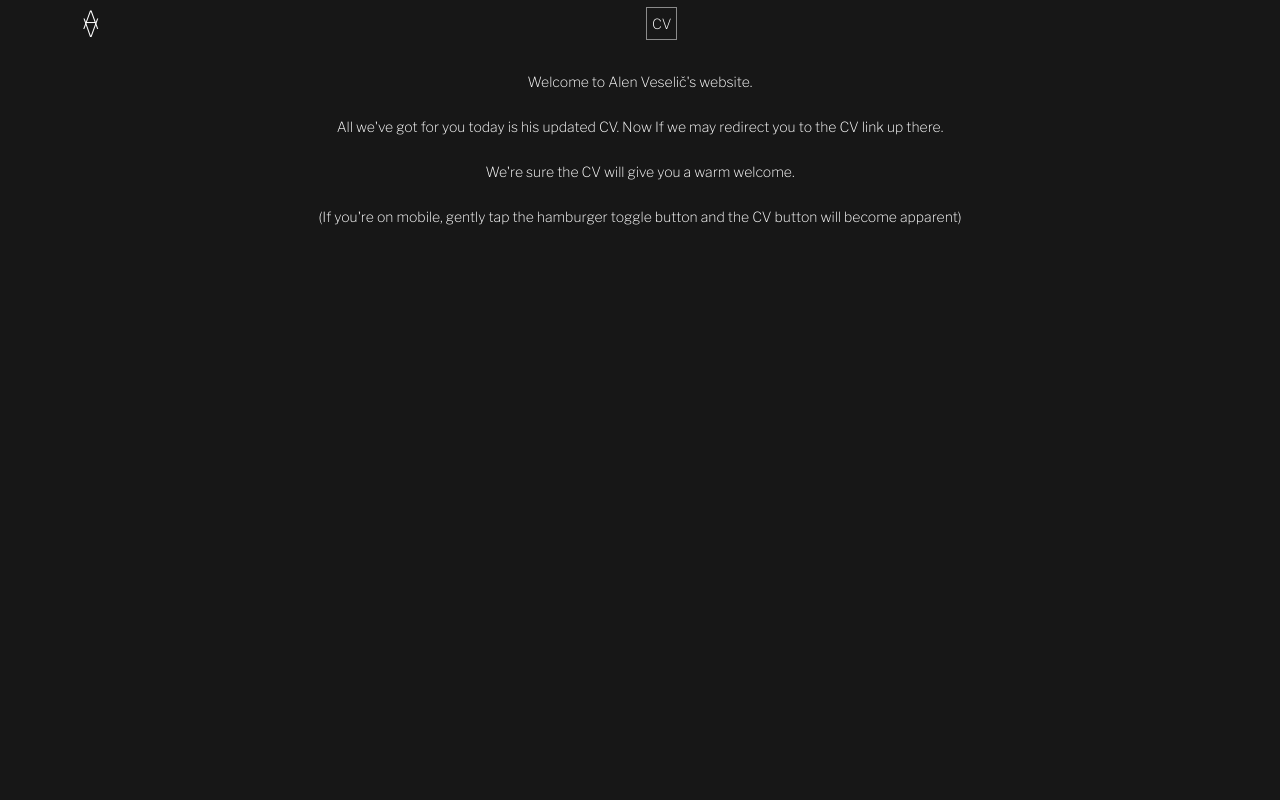
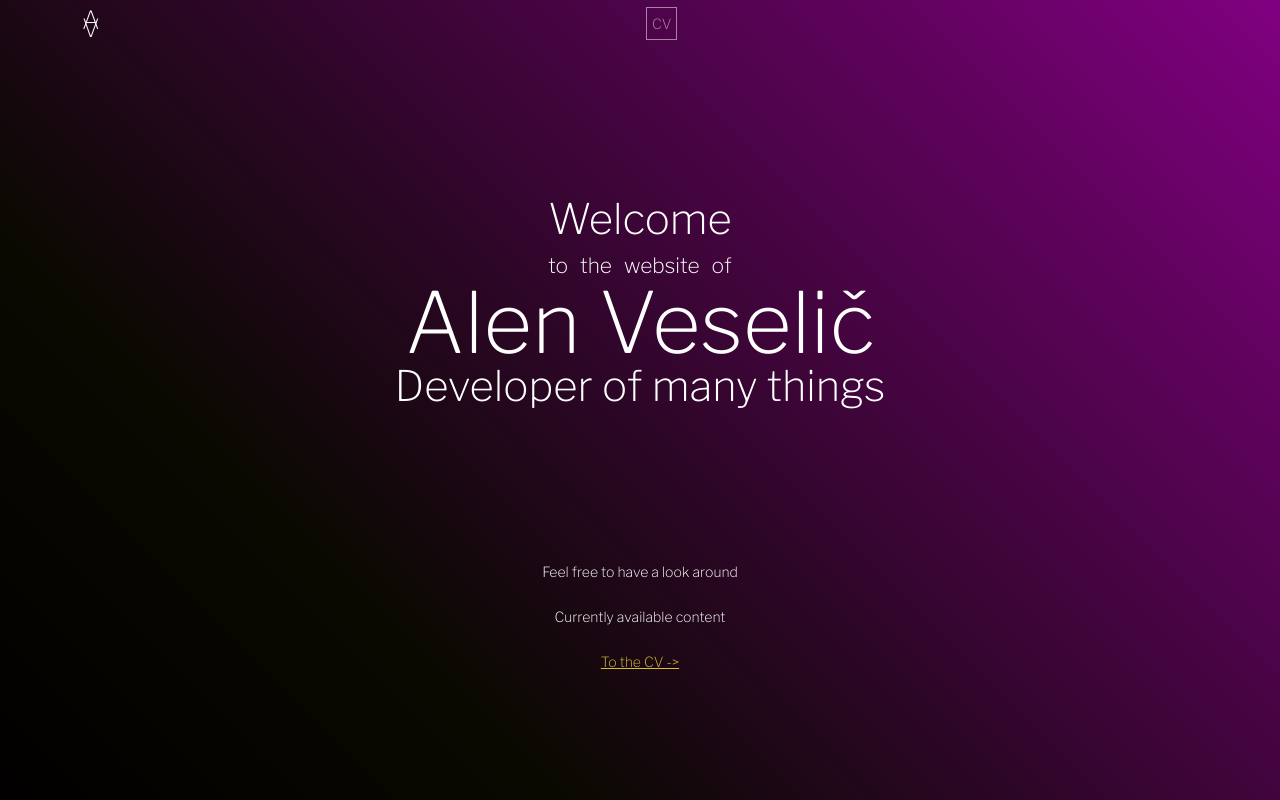
Before and after one commit to AlenVeselic/Angular-Portfolio, an Angular app: page / in a window 1280 px wide. Built offline with nearby package versions, Linux system fonts and the light colour scheme.

Commit message:
Had a little fun with gradient transition

```diff
--- a/src/app/app.routes.ts
+++ b/src/app/app.routes.ts
@@ -13,7 +13,7 @@ export const routes: Routes = [
     component: IntroComponent,
     data: {
       animation: 'HomePage',
-      bodyClass: 'regular',
+      bodyClass: 'blue-gradient',
       CVLinkClass: 'expose',
     },
   },
--- a/src/app/intro/intro.component.html
+++ b/src/app/intro/intro.component.html
@@ -1,14 +1,21 @@
 <main class="main" style="flex-direction: column">
+  <div class="hero">
+    <div class="inner-hero-wrapper">
+      <div class="inner-hero">
+        <div class="text-wrapper">
+          <div class="top-text">
+            <p class="welcome">Welcome</p>
+            <p class="to d-block w-100">to the website of</p>
+          </div>
+          <p class="name">Alen Veselič</p>
+          <p class="title">Developer of many things</p>
+        </div>
+      </div>
+    </div>
+  </div>
   <div class="content">
-    <p>Welcome to Alen Veselič's website.</p>
-    <p>
-      All we've got for you today is his updated CV. Now If we may redirect you
-      to the CV link up there.
-    </p>
-    <p>We're sure the CV will give you a warm welcome.</p>
-    <p>
-      (If you're on mobile, gently tap the hamburger toggle button and the CV
-      button will become apparent)
-    </p>
+    <p>Feel free to have a look around</p>
+    <p>Currently available content</p>
+    <a [routerLink]="['/cv']" routerLinkActive="active"><p>To the CV -></p></a>
   </div>
 </main>
--- a/src/app/intro/intro.component.scss
+++ b/src/app/intro/intro.component.scss
@@ -0,0 +1,72 @@
+.hero {
+  height: 60vh;
+  width: 100%;
+  margin-top: 10px;
+
+  .inner-hero-wrapper {
+    //background: url("https://picsum.photos/2000/800");
+
+    background-size: 200%;
+    background-position: -100%;
+
+    transition: transform 1s;
+    //animation: scrolling 50s linear infinite;
+    height: 100%;
+
+    display: flex;
+    align-items: center;
+    flex-direction: column;
+    justify-content: center;
+  }
+  .inner-hero {
+    width: 50%;
+    height: 100%;
+
+    display: flex;
+    align-items: center;
+    flex-direction: column;
+    justify-content: center;
+
+    padding: 0 1em;
+
+    .text-wrapper {
+      display: flex;
+      align-items: center;
+      flex-direction: column;
+      justify-content: center;
+    }
+
+    .top-text {
+      width: fit-content;
+    }
+
+    p {
+      margin: 0;
+      margin-block: 0;
+      padding: 0;
+
+      &.to {
+        font-size: 1.5em;
+        text-align-last: justify;
+      }
+
+      &.hey {
+        font-size: 3em;
+      }
+
+      &.welcome,
+      &.title {
+        font-size: 3em;
+      }
+
+      &.name {
+        font-size: 6em;
+        line-height: 1em;
+      }
+
+      &.title {
+        line-height: 1em;
+      }
+    }
+  }
+}
--- a/src/app/intro/intro.component.ts
+++ b/src/app/intro/intro.component.ts
@@ -1,12 +1,12 @@
 import { Component } from '@angular/core';
 import { BoxWithTextBorderComponent } from './box-with-text-border/box-with-text-border.component';
 import { MarqueeComponent } from './marquee/marquee.component';
-import { HeaderComponent } from '../header/header.component';
+import { RouterLink } from '@angular/router';
 
 @Component({
   selector: 'app-intro',
   standalone: true,
-  imports: [BoxWithTextBorderComponent, MarqueeComponent],
+  imports: [BoxWithTextBorderComponent, MarqueeComponent, RouterLink],
   templateUrl: './intro.component.html',
   styleUrl: './intro.component.scss',
 })
--- a/src/styles.scss
+++ b/src/styles.scss
@@ -8,6 +8,23 @@
 
 /* You can add global styles to this file, and also import other style files */
 
+@property --gradient-degree {
+  syntax: "<angle>";
+  initial-value: 45deg;
+  inherits: false;
+}
+
+@property --gradien-middle-percentage {
+  syntax: "<percentage>";
+  initial-value: 10%;
+  inherits: false;
+}
+
+@property --main-color {
+  syntax: "<color>";
+  initial-value: rgb(23, 23, 23);
+  inherits: false;
+}
 body.regular {
   background-color: rgb(23, 23, 23);
   a.nav-link {
@@ -21,17 +38,25 @@ body.regular {
   }
 }
 
+body.blue-gradient {
+  --gradient-degree: 45deg;
+
+  --main-color: purple;
+}
+
 body.greenish-yellow {
-  background-color: rgb(231, 236, 148);
+  --gradient-degree: 210deg;
+
+  --main-color: rgb(231, 236, 148);
 
   .content {
     p {
-      color: black;
+      //color: black;
     }
   }
 
   a.nav-link {
-    color: black;
+    //color: black;
   }
 }
 
@@ -84,18 +109,18 @@ li > a {
   // animation-duration: 4s;
 }
 
-@keyframes background-test {
-  from {
-    background-position: 100% 100%;
-  }
-  to {
-    background-position: 200% 200%;
-  }
-}
-
 body {
   margin: 0;
-  transition: background-color 1s;
+  background-size: 200px 200px;
+  transition: background-color 1s, background-position 1s, --gradient-degree 1s,
+    --main-color 1s;
+  --gradient-degree: 45deg;
+  background: linear-gradient(
+    var(--gradient-degree),
+    rgba(2, 0, 0, 1) 0%,
+    rgba(9, 9, 0, 1) 27%,
+    var(--main-color) 100%
+  );
 }
 
 // Placeholder styles
```
